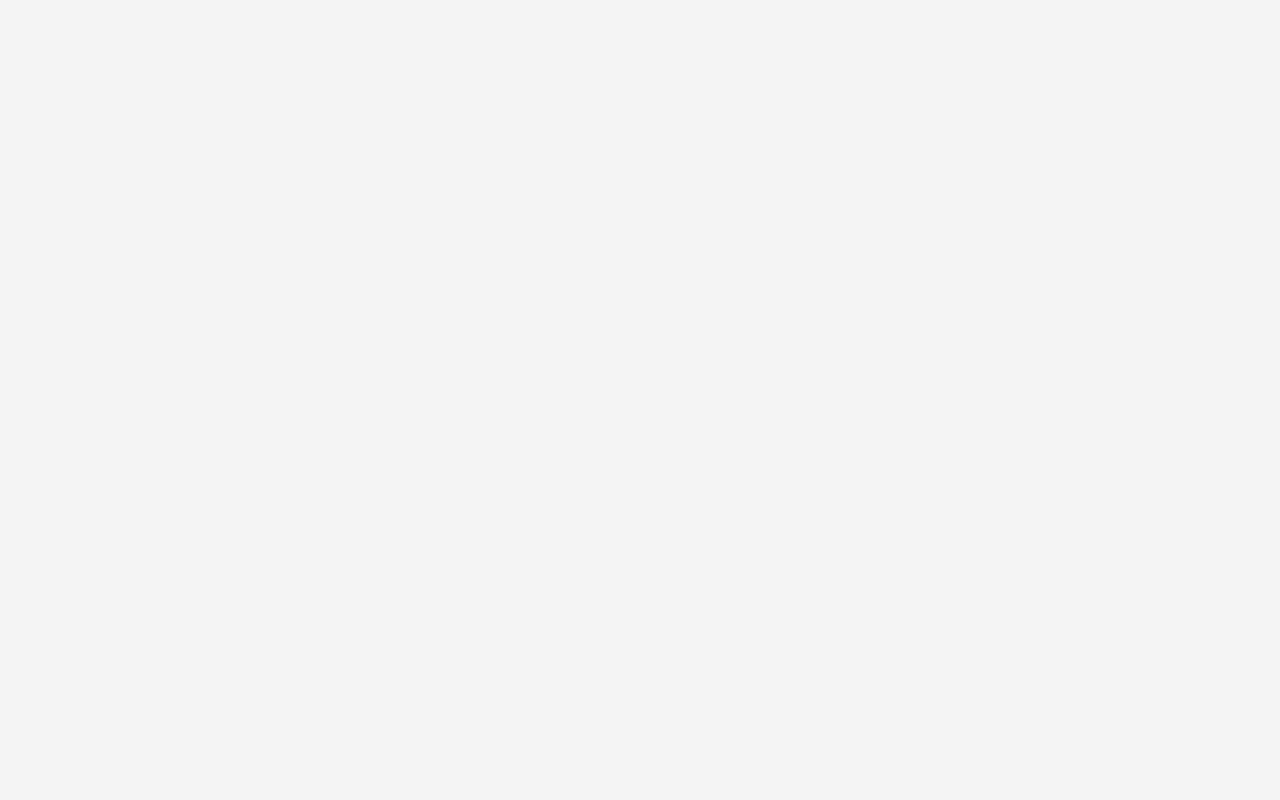
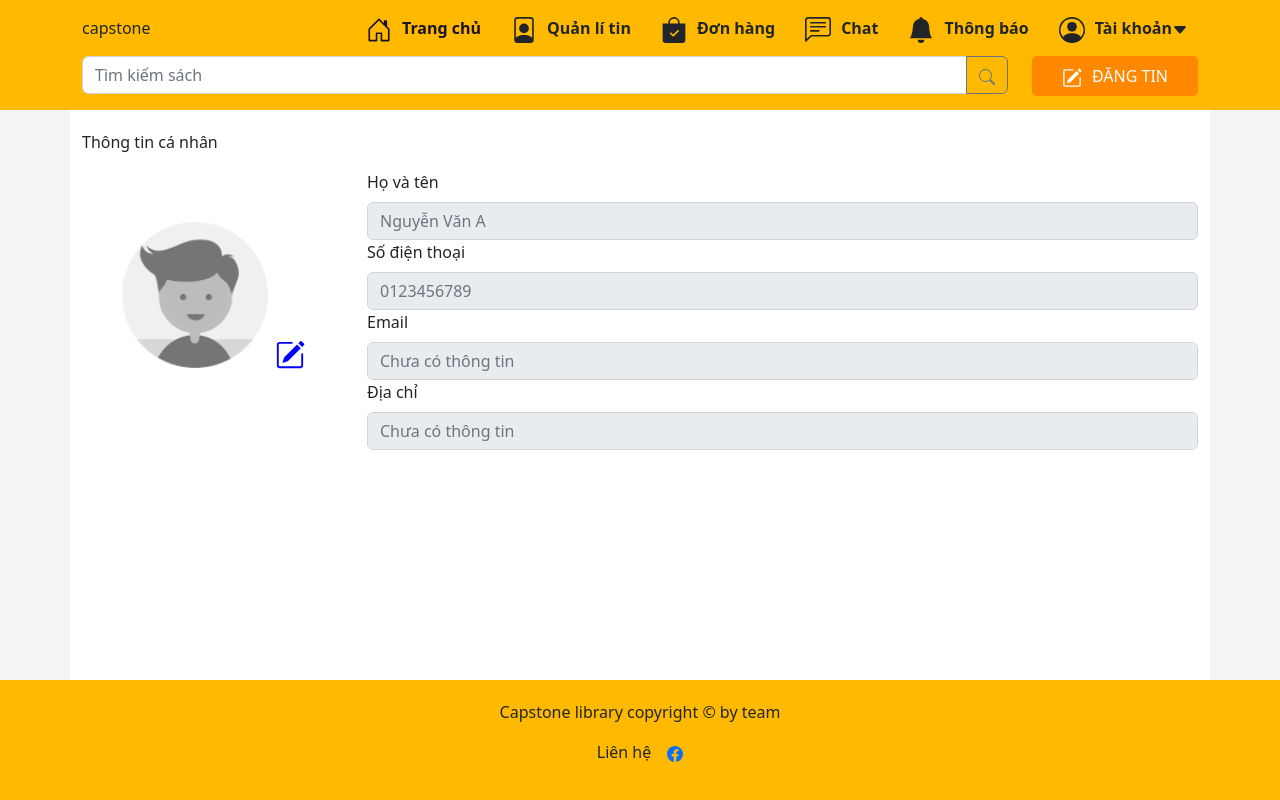
Before and after one commit to TimDeveloper97/capstone-library, a React (Create React App) app in the folder src/web/capstone-client-ui/: page /profile in a window 1280 px wide. Before the commit this address had no page. Built offline with nearby package versions, Linux system fonts and the light colour scheme.

Commit message:
add profile page

```diff
--- a/src/web/capstone-client-ui/public/index.html
+++ b/src/web/capstone-client-ui/public/index.html
@@ -24,7 +24,9 @@
       work correctly both with client-side routing and a non-root public URL.
       Learn how to configure a non-root public URL by running `npm run build`.
     -->
-    <title>React App</title>
+    <link rel="stylesheet" href="https://pro.fontawesome.com/releases/v5.10.0/css/all.css" integrity="sha384-AYmEC3Yw5cVb3ZcuHtOA93w35dYTsvhLPVnYs9eStHfGJvOvKxVfELGroGkvsg+p" crossorigin="anonymous"/>
+
+    <title>Capstone library</title>
   </head>
   <body>
     <noscript>You need to enable JavaScript to run this app.</noscript>
--- /dev/null
+++ b/src/web/capstone-client-ui/src/components/header/DetailAccount.jsx
@@ -0,0 +1,37 @@
+import React from "react";
+import { BoxArrowRight, Cart, PersonFillGear, Receipt } from "react-bootstrap-icons";
+import { Link } from "react-router-dom";
+
+export default function DetailAccount(props) {
+    const iconSize = 26;
+  return (
+    <div className="detail-account">
+      <div className="login-out">
+        <Link to={"/login"} className="item-link">
+          <span className="default-user"></span>
+          <span>Đăng nhập/Đăng ký</span>
+        </Link>
+      </div>
+      <div className="accout-title">
+        Quản lí đơn hàng
+      </div>
+      <div className="detail-item">
+        <Cart color="Green" size={iconSize} /> Đơn mua
+      </div>
+      <div className="detail-item">
+        <Receipt color="blue" size={iconSize} /> Đơn bán
+      </div>
+      <div className="accout-title">
+        Khác
+      </div>
+      <div className="detail-item">
+       <Link to={'/profile'} className="item-link">
+       <PersonFillGear /> Cài đặt tài khoản
+       </Link>
+      </div>
+      {props.isLogged && <div className="detail-item">
+        <BoxArrowRight /> Đăng xuất
+      </div>}
+    </div>
+  );
+}
--- a/src/web/capstone-client-ui/src/components/header/Header.jsx
+++ b/src/web/capstone-client-ui/src/components/header/Header.jsx
@@ -22,6 +22,7 @@ import {
   PencilSquare,
 } from "react-bootstrap-icons";
 import { Link } from "react-router-dom";
+import DetailAccount from "./DetailAccount";
 export default function Header() {
   let iconSize = 26;
   return (
@@ -60,12 +61,11 @@ export default function Header() {
                     <BellFill size={iconSize} />
                     Thông báo
                   </div>
-                  <div className="header-item">
-                    <Link to={"/login"} className="item-link">
-                      <PersonCircle size={iconSize} />
-                      Tài khoản
-                      <CaretDownFill />
-                    </Link>
+                  <div className="header-item account">
+                    <PersonCircle size={iconSize} />
+                    Tài khoản
+                    <CaretDownFill />
+                    <DetailAccount isLogged={true} />
                   </div>
                 </Nav>
               </Navbar.Collapse>
--- a/src/web/capstone-client-ui/src/components/header/header.css
+++ b/src/web/capstone-client-ui/src/components/header/header.css
@@ -1,3 +1,9 @@
+@media only screen and (min-width: 1400px) {
+  .self-header {
+    max-width: 1000px;
+  }
+}
+
 .bg-header {
   background-color: #ffba00;
   width: 100%;
@@ -36,16 +42,61 @@
   margin-right: 10px;
 }
 
-.item-link{
+.item-link {
   text-decoration: none;
-  color: #18122B;
+  color: #18122b;
 }
-.item-link:hover{
+.item-link:hover {
   color: #635985;
 }
 
-@media only screen and (min-width: 1400px) {
-  .self-header {
-    max-width: 1000px;
-  }
+.account{
+  position: relative;
+  cursor: pointer;
 }
+.account:hover .detail-account{
+  display: block;
+}
+
+.detail-account {
+  width: 250px;
+  min-height: 400px;
+  background-color: #fff;
+  position: absolute;
+  top: 40px;
+  right: 0;
+  z-index: 10;
+  box-shadow: 0 0 1px 1px #aaa;
+  text-align: left;
+  display: none;
+  cursor: default;
+}
+
+.default-user {
+  display: block;
+  background-image: url(../../assets/img/default_user.png);
+  background-size: 100% 100%;
+  border-radius: 50%;
+  height: 48px;
+  width: 48px;
+  float: left;
+  position: relative;
+  padding: 15px;
+  margin-right: 20px;
+}
+.login-out {
+  height: 80px;
+  padding: 15px;
+}
+
+.accout-title {
+  background-color: #f5f5f5;
+  font-weight: bold;
+  padding-left: 15px;
+  color: #777777;
+}
+
+.detail-item {
+  padding-left: 15px;
+  font-weight: normal;
+}
--- a/src/web/capstone-client-ui/src/views/Home/Home.jsx
+++ b/src/web/capstone-client-ui/src/views/Home/Home.jsx
@@ -6,7 +6,7 @@ import React from "react";
 export default function Home() {
   return (
     <>
-    <Slider />
+      <Slider />
       <Container className="self-header wrapper ta-l">
         <p className="categories-title">Khám phá danh mục</p>
         <div className="list-categories">
@@ -38,6 +38,7 @@ export default function Home() {
             })}
           </Row>
         </ul>
-      </Container></>
+      </Container>
+    </>
   );
 }
--- a/src/web/capstone-client-ui/src/views/Login/Login.jsx
+++ b/src/web/capstone-client-ui/src/views/Login/Login.jsx
@@ -5,17 +5,16 @@ import Input from "../../components/Input/Input";
 import './login.css';
 
 export default function Login() {
-    const [username, setUsername] = useState("");
-    const [password, setPassword] = useState("");
+
     const handleSubmit = () => {
-        console.log(username);
+
     }
   return (
     <>
       <Form className="body-content">
         <div className="login-form">
           <h3>Đăng nhập</h3>
-          <Input type={"text"} placeHolder={"Nhập số điện thoại"} value={username} setValue={setUsername} />
+          <Input type="text" placeholder="Nhập số điện thoại" />
           <Form.Control type="password" placeholder="Nhập mật khẩu của bạn" />
           <Button variant="primary" onClick={handleSubmit}>
             Đăng nhập
--- /dev/null
+++ b/src/web/capstone-client-ui/src/views/Profile/Profile.jsx
@@ -0,0 +1,83 @@
+import React, { useState } from "react";
+import { Button, Col, Container, Form, Row } from "react-bootstrap";
+import { PencilSquare, PersonVcard } from "react-bootstrap-icons";
+import "./profile.css";
+import img from "../../assets/img/default_user.png";
+
+export default function Profile() {
+  const [userInfo, setUserInfo] = useState({
+    fullName: "Nguyễn Văn A",
+    phoneNumber: "0123456789",
+    email: "Chưa có thông tin",
+    address: "Chưa có thông tin",
+  });
+  const [editable, setEditable] = useState(true);
+  const handleEdit = () => {
+    setEditable(false);
+  }
+
+  const handleSubmit = (event) => {
+    event.preventDefault();
+    let formData = new FormData(event.target);
+    let formDataObj = Object.fromEntries(formData.entries());
+    setUserInfo(formDataObj);
+    setEditable(true);
+  }
+
+  return (
+    <Container className="self-header ta-l body-content profile">
+      <p>Thông tin cá nhân</p>
+      <Row>
+        <Col md={3} className="avatar-col">
+          <div className="avatar-wrapper">
+            <img src={img} alt="user" />
+            <PencilSquare size={30} color="blue" onClick={handleEdit} />
+          </div>
+        </Col>
+        <Col md={9}>
+          <Form onSubmit={handleSubmit}>
+            <Form.Group controlId="formBasicFullname">
+              <Form.Label>Họ và tên</Form.Label>
+              <Form.Control
+                type="text"
+                placeholder={userInfo.fullName}
+                disabled={editable}
+                name="fullName"
+              />
+            </Form.Group>
+            <Form.Group controlId="formBasicPhonenumber">
+              <Form.Label>Số điện thoại</Form.Label>
+              <Form.Control
+                type="text"
+                placeholder={userInfo.phoneNumber}
+                disabled={editable}
+                name="phoneNumber"
+              />
+            </Form.Group>
+            <Form.Group controlId="formBasicEmail">
+              <Form.Label>Email</Form.Label>
+              <Form.Control
+                type="text"
+                placeholder={userInfo.email}
+                disabled={editable}
+                name="email"
+              />
+            </Form.Group>
+            <Form.Group controlId="formBasicAddress">
+              <Form.Label>Địa chỉ</Form.Label>
+              <Form.Control
+                type="text"
+                placeholder={userInfo.address}
+                disabled={editable}
+                name="address"
+              />
+            </Form.Group>
+            {!editable && <Button variant="primary" type="submit">
+              Lưu thay đổi
+            </Button>}
+          </Form>
+        </Col>
+      </Row>
+    </Container>
+  );
+}
--- /dev/null
+++ b/src/web/capstone-client-ui/src/views/Profile/profile.css
@@ -0,0 +1,20 @@
+.profile{
+    background-color: #fff;
+}
+.avatar-col{
+    padding: 50px;
+}
+.avatar-wrapper img{
+    width: 150px;
+    height: 150px;
+    border-radius: 75px;
+}
+.avatar-wrapper{
+    position: relative;
+}
+.avatar-wrapper svg{
+    position: absolute;
+    bottom: 0;
+    right: 0;
+    cursor: pointer;
+}
```
Also changed, not shown: src/web/capstone-client-ui/src/route.js (+6 -1 lines), src/web/capstone-client-ui/src/assets/img/default_user.png (added).
